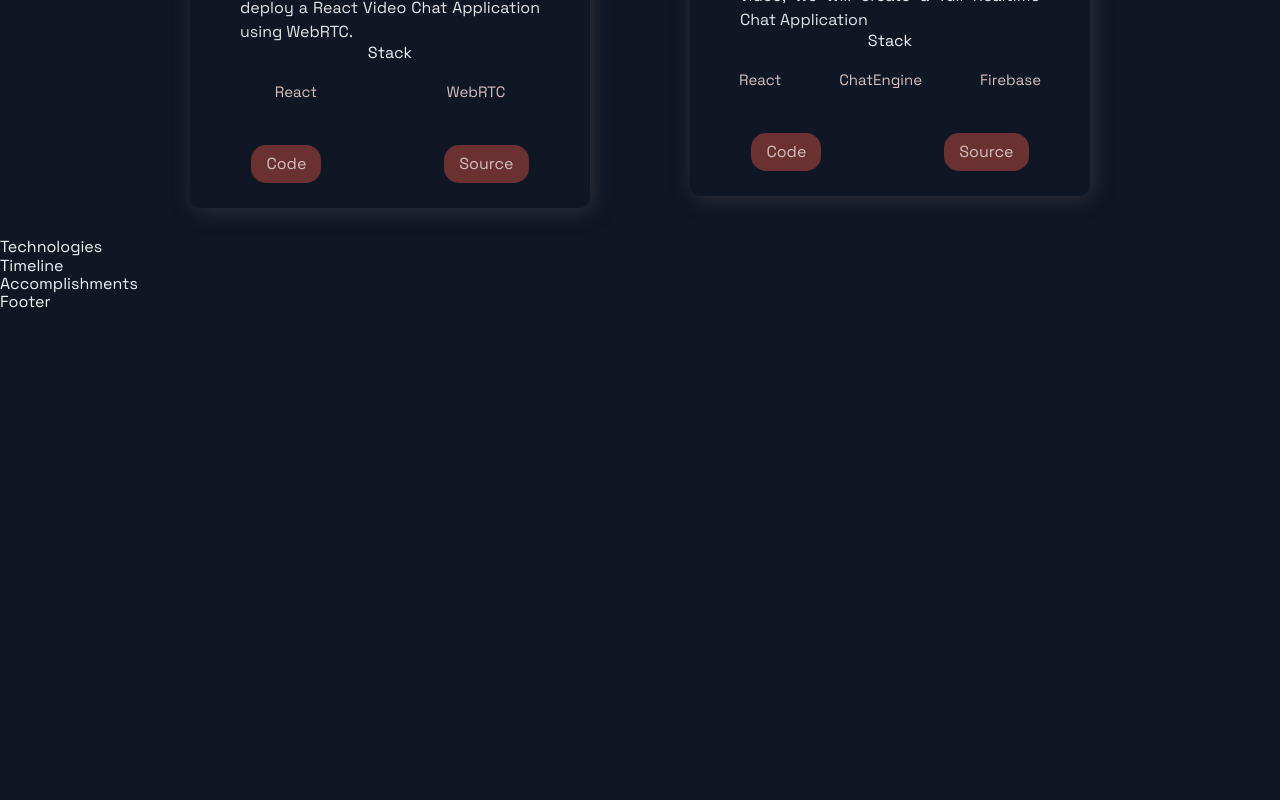
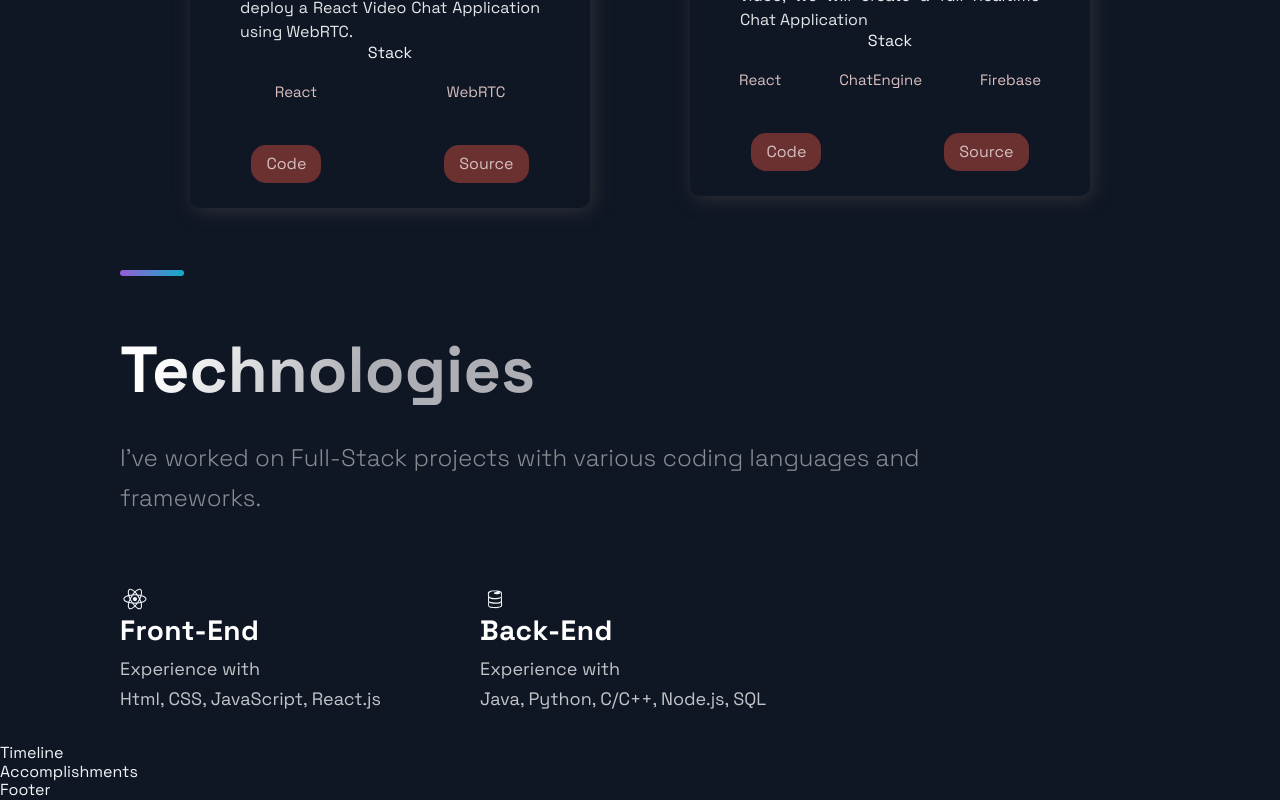
Before and after one commit to raguilar27/Porfolio-Website, a Next.js app in the folder portfolio/: page / in a window 1280 px wide. Shown: the part 1978-2778 px from the top of the page. Before the commit the page ends 2290 px from the top, so only its background shows below. Built offline with nearby package versions, Linux system fonts and the light colour scheme.

Commit message:
added temp technolongy info

```diff
--- a/portfolio/src/components/Technologies/Technologies.js
+++ b/portfolio/src/components/Technologies/Technologies.js
@@ -14,6 +14,37 @@ import {
   ListTitle,
 } from "./TechnologiesStyles";
 
-const Technologies = () => <div>Technologies</div>;
+const Technologies = () => (
+  <Section id="tech">
+    <SectionDivider />
+    <SectionTitle main>Technologies</SectionTitle>
+    <SectionText>
+      I've worked on Full-Stack projects with various coding languages and
+      frameworks.
+    </SectionText>
+    <List>
+      <ListItem>
+        <DiReact size="3rem" />
+        <ListContainer>
+          <ListTitle>Front-End</ListTitle>
+          <ListParagraph>
+            Experience with <br />
+            Html, CSS, JavaScript, React.js
+          </ListParagraph>
+        </ListContainer>
+      </ListItem>
+      <ListItem>
+        <DiFirebase size="3rem" />
+        <ListContainer>
+          <ListTitle>Back-End</ListTitle>
+          <ListParagraph>
+            Experience with <br />
+            Java, Python, C/C++, Node.js, SQL
+          </ListParagraph>
+        </ListContainer>
+      </ListItem>
+    </List>
+  </Section>
+);
 
 export default Technologies;
```
